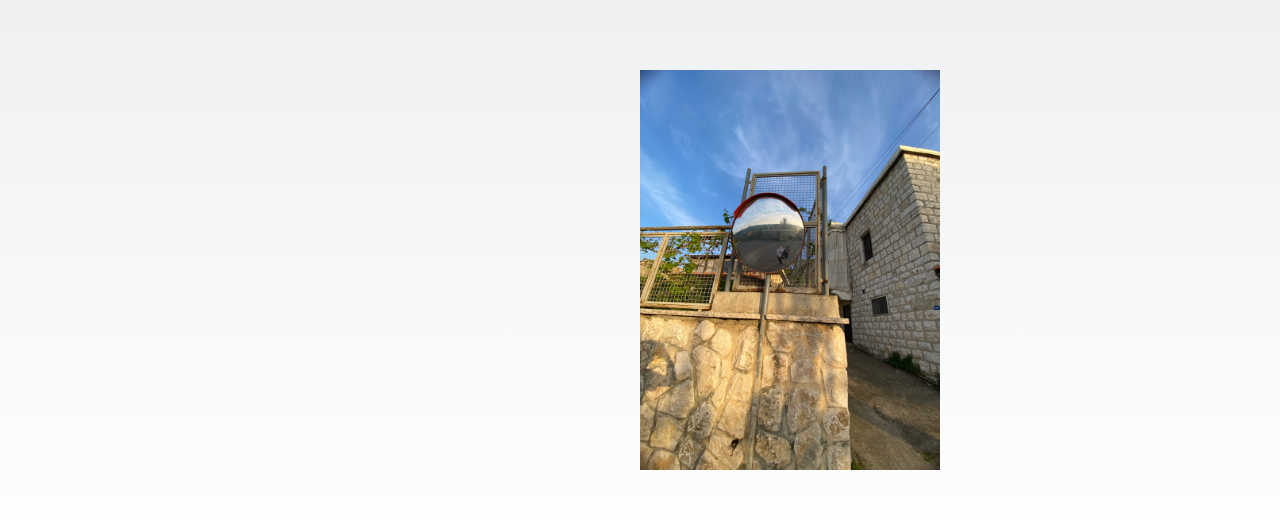
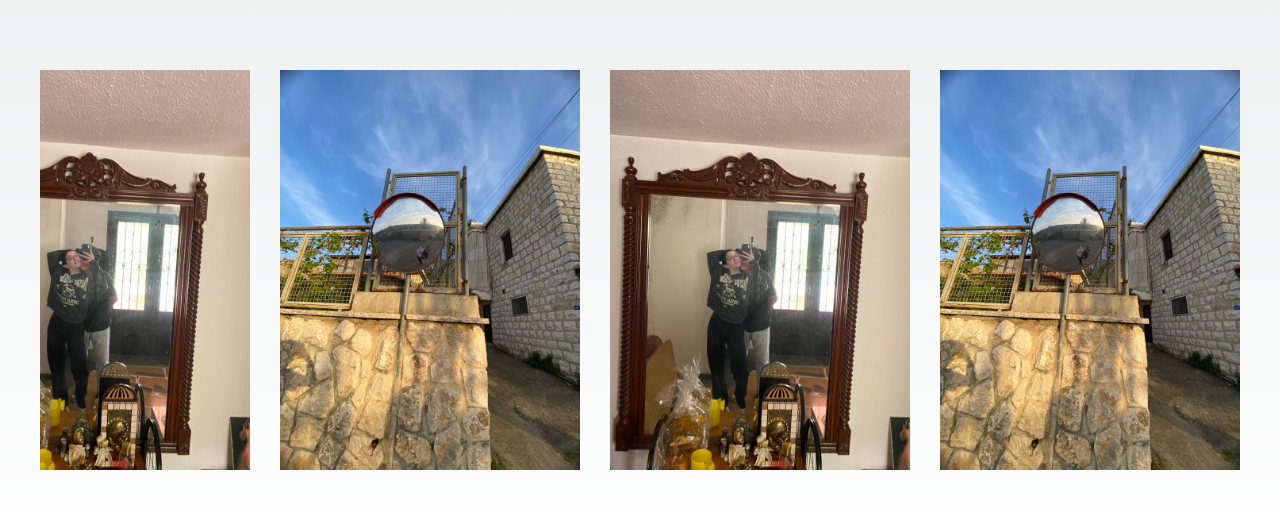
Before and after one commit to Carl-AbiHawbar/carlabihawbar, a Next.js app: page / in a window 1280 px wide. Shown: the part 886-1406 px from the top of the page. Built offline with nearby package versions, Linux system fonts and the light colour scheme.

Commit message:
testing something

```diff
--- a/components/PhotoGallery.js
+++ b/components/PhotoGallery.js
@@ -4,7 +4,7 @@ const AUTO_SCROLL_INTERVAL = 3000;
 const SWIPE_THRESHOLD = 40;
 
 const PhotoGallery = ({ images }) => {
-  const [index, setIndex] = useState(0);
+  const [index, setIndex] = useState(Math.floor(images.length / 2));
   const [touchStartX, setTouchStartX] = useState(null);
   const containerRef = useRef(null);
 
@@ -75,7 +75,7 @@ const PhotoGallery = ({ images }) => {
       {images.map((image, i) => (
         <img
           key={i}
-          style={{ ...styles.image, transform: `translateX(${100 * (i - index)}%)` }}
+          style={{ ...styles.image, transform: `translateX(${10 * (i - index)}%)` }}
           src={image}
           alt=""
         />
@@ -86,8 +86,7 @@ const PhotoGallery = ({ images }) => {
 
 const styles = {
   container: {
-    maxWidth: '600px',
-    margin: '0 auto',
+    margin: '0',
     display: 'flex',
     justifyContent: 'flex-start',
     alignItems: 'center',
--- a/pages/index.js
+++ b/pages/index.js
@@ -86,7 +86,7 @@ export default function Home() {
     setShowConfetti(true)
   }
 
-  const images = ['img1.jpg', 'img2.jpg',]
+  const images = ['img1.jpg', 'img2.jpg', 'img1.jpg', 'img2.jpg']
 
   return (
     <div style={container}>
```
